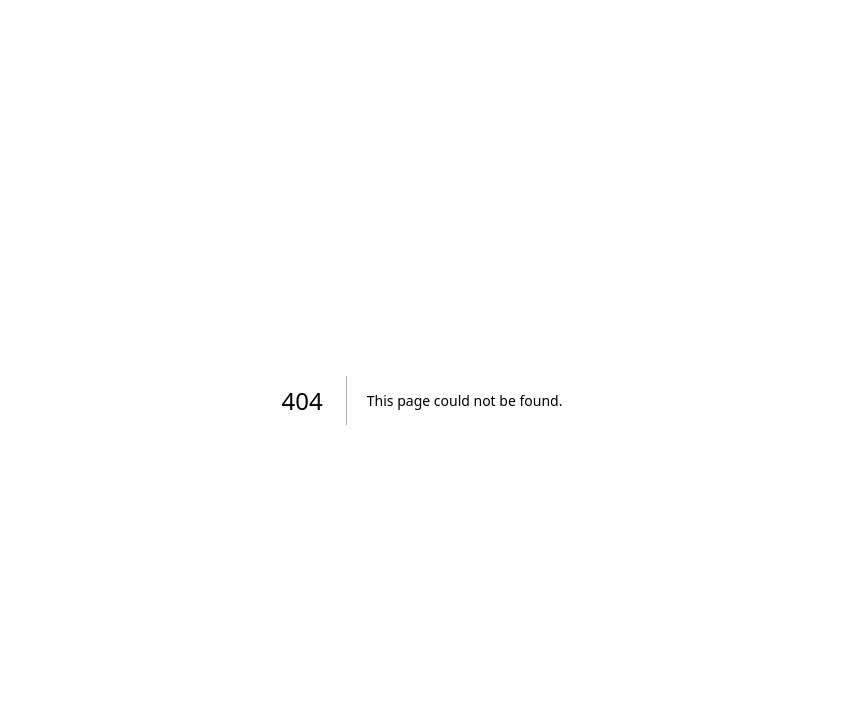
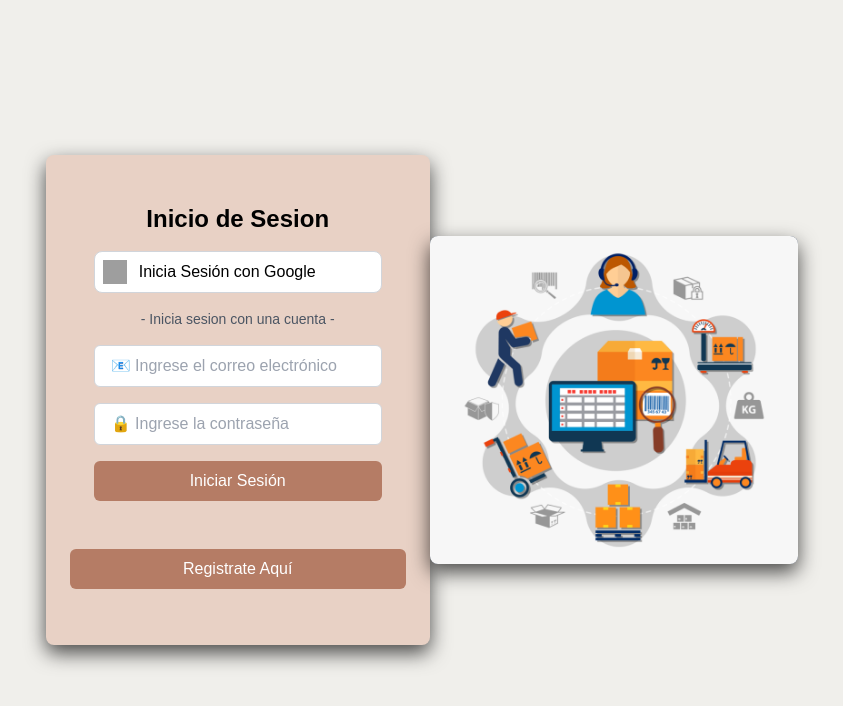
Before and after one commit to RenSunk/inventario-front, a Next.js app: page /loggin in a window 1280 px wide. Before the commit this address had no page. Shown: the top 706 px of the page, without its empty margins (218-1061 px from the left). Built offline with nearby package versions, Linux system fonts and the light colour scheme; grey boxes are pictures that could not be loaded.

Commit message:
Primera version del modulo login

```diff
--- /dev/null
+++ b/pages/loggin.tsx
@@ -0,0 +1,72 @@
+import { Mainlayout } from "../layouts/Mainlayout";
+import Image from "next/image";
+import InventoryLoggin from "../images/InventoryLoggin.png"
+
+export default function prueba() {
+  return (
+    <div className="flex justify-center items-center min-h-screen bg-background">
+        <div className="bg-primary rounded-lg shadow-extra-intense p-6 flex flex-col items-center justify-center w-[30%] h-[30%] gap-6">
+            <form
+                className="rounded-lg p-6 w-full h-full flex flex-col items-center justify-center gap-4"
+                onSubmit={(e) => {
+                    e.preventDefault();
+                    console.log("Formulario enviado");
+                }}
+                >
+                <h1 className="text-xl xl:text-2xl font-extrabold">
+                    Inicio de Sesion
+                </h1>
+                <button
+                    type="button"
+                    className="flex items-center bg-white border border-gray-300 rounded-lg p-2 w-full shadow-slate-800 hover:bg-hovertheme"
+                >
+                    <img
+                    className="w-6 h-6"
+                    src="https://www.svgrepo.com/show/475656/google-color.svg"
+                    loading="lazy"
+                    alt="google logo"
+                    />
+                    <span className="text-text px-3">Inicia Sesión con Google</span>
+                </button>
+                <div className="text-center">
+                        <div
+                            className=" text-sm text-gray-600 font-medium">
+                            - Inicia sesion con una cuenta -
+                        </div>
+                </div>
+                <input
+                    type="email"
+                    name="email"
+                    placeholder="📧 Ingrese el correo electrónico"
+                    required
+                    className="border border-gray-300 rounded-md px-4 py-2 focus:outline-none focus:ring-2 focus:ring-focus w-full"
+                />
+                <input
+                    type="password"
+                    name="password"
+                    placeholder="🔒 Ingrese la contraseña"
+                    required
+                    className="border border-gray-300 rounded-md px-4 py-2 focus:outline-none focus:ring-2 focus:ring-focus w-full"
+                />
+                <button
+                    type="submit"
+                    className="bg-buttontheme text-white rounded-md px-4 py-2 w-full hover:bg-hovertheme focus:outline-none focus:ring-2 focus:bg-focustheme"
+                >
+                    Iniciar Sesión
+                </button>
+            </form>
+            <div className="w-full">
+                <button
+                    type="submit"
+                    className="bg-buttontheme text-white rounded-md px-4 py-2 w-full hover:bg-hovertheme focus:outline-none focus:ring-2 focus:bg-focustheme mb-8"
+                >
+                    Registrate Aquí
+                </button>
+            </div>
+        </div>
+        <div className="bg-slate-600 shadow-extra-intense w-[28.8%] rounded-lg">
+            <Image src={InventoryLoggin} alt="Inventario" className="h-full rounded-lg object-cover"/>
+        </div>
+    </div>
+  );
+}
--- a/tailwind.config.js
+++ b/tailwind.config.js
@@ -16,11 +16,17 @@ module.exports = {
         accent: '#fff1e6',
         background: '#f0efeb',
         text: '#000000',
-        header: '#eddcd2'
+        header: '#eddcd2',
+        hovertheme: '#334155',
+        focustheme: '#334155',
+        buttontheme: '#b57c65'
       },
       fontFamily: {
         sans: ['Poppins', 'sans-serif']
-      }
+      },
+      boxShadow: {
+        'extra-intense': '0 8px 20px rgba(0, 0, 0, 0.7)', // Sombra muy marcada
+      },
     },
   },
   plugins: [],
```
Also changed, not shown: images/InventoryLoggin.png (added).
